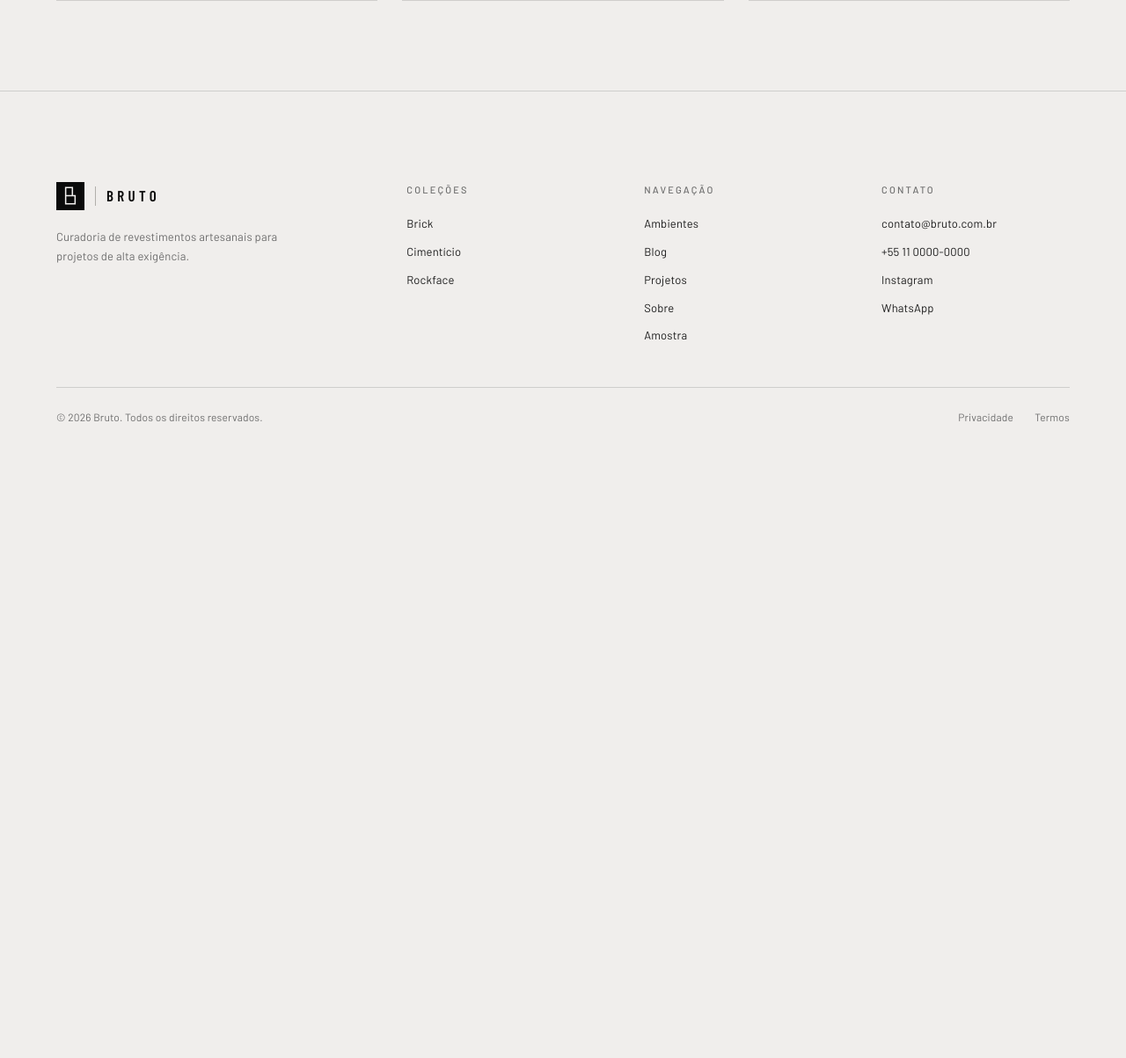
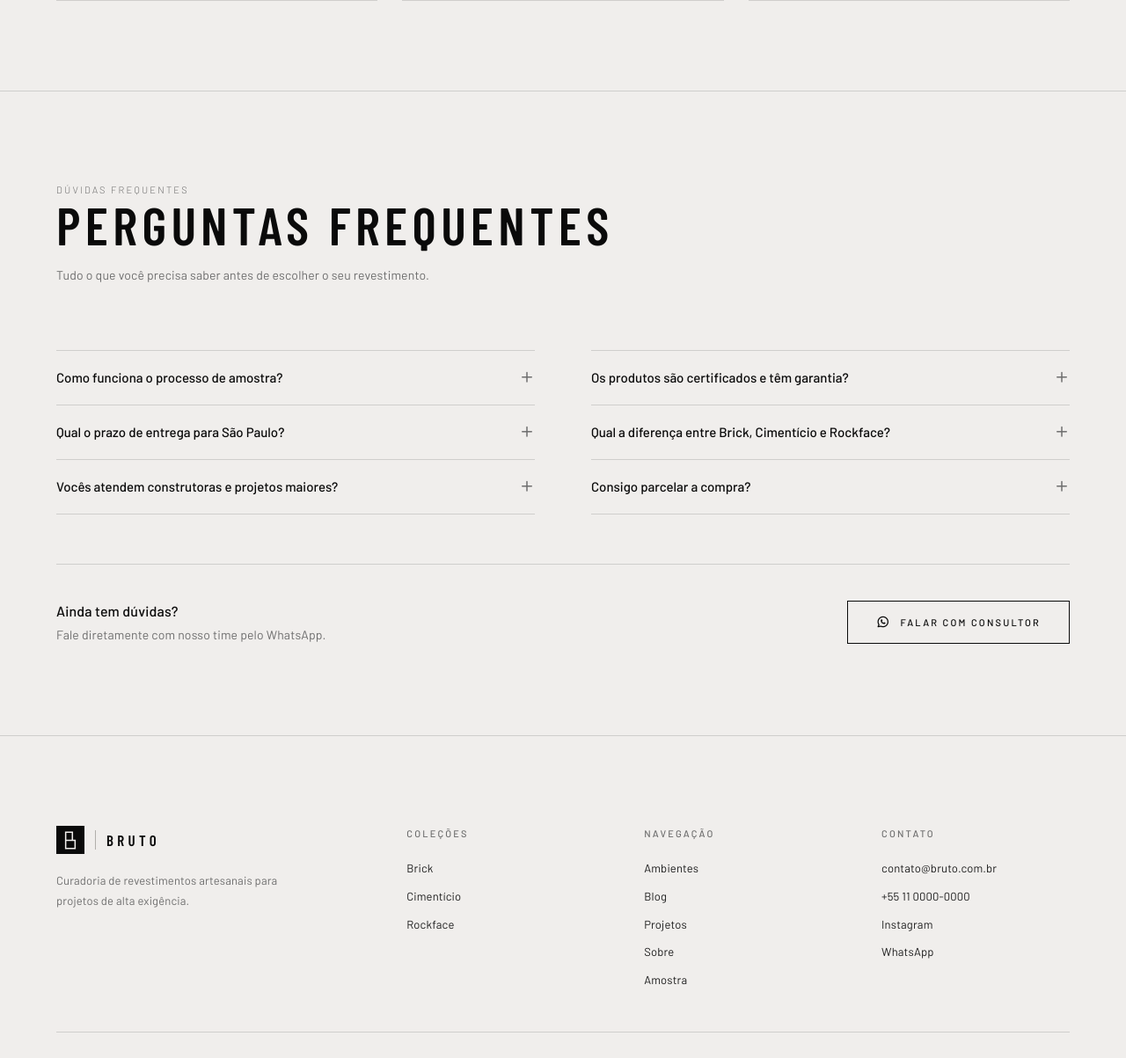
Before and after one commit to devupsite/bruto, a PHP site: page / in a window 1280 px wide. Shown: the part 5297-6500 px from the top of the page at 88% size. Before the commit the page ends 5776 px from the top, so only its background shows below. Run offline with PHP 8.4, Linux system fonts and the light colour scheme.

Commit message:
Adiciona seção FAQ com accordion — 6 perguntas em grid 2 colunas

```diff
--- a/index.html
+++ b/index.html
@@ -415,6 +415,105 @@
 
 
   <!-- ══════════════════════════════════════════
+       FAQ
+  ══════════════════════════════════════════ -->
+  <section class="faq">
+    <div class="wrap">
+
+      <div class="faq__head section-head reveal">
+        <span class="eyebrow">Dúvidas frequentes</span>
+        <h2 class="display-title">Perguntas frequentes</h2>
+        <p class="section-sub">Tudo o que você precisa saber antes de escolher o seu revestimento.</p>
+      </div>
+
+      <div class="faq__grid">
+
+        <div class="faq__col">
+
+          <div class="faq__item reveal">
+            <button class="faq__q" aria-expanded="false">
+              <span>Como funciona o processo de amostra?</span>
+              <i class="ti ti-plus faq__icon" aria-hidden="true"></i>
+            </button>
+            <div class="faq__a" hidden>
+              Você solicita pelo site ou WhatsApp. Selecionamos as peças da coleção de interesse, embalamos com cuidado e enviamos diretamente ao seu endereço. O frete da amostra é por nossa conta.
+            </div>
+          </div>
+
+          <div class="faq__item reveal reveal-delay-1">
+            <button class="faq__q" aria-expanded="false">
+              <span>Qual o prazo de entrega para São Paulo?</span>
+              <i class="ti ti-plus faq__icon" aria-hidden="true"></i>
+            </button>
+            <div class="faq__a" hidden>
+              Para a Grande São Paulo, em média 3 a 5 dias úteis após a confirmação do pagamento. Demais regiões do Brasil de 7 a 12 dias úteis, dependendo da transportadora.
+            </div>
+          </div>
+
+          <div class="faq__item reveal reveal-delay-2">
+            <button class="faq__q" aria-expanded="false">
+              <span>Vocês atendem construtoras e projetos maiores?</span>
+              <i class="ti ti-plus faq__icon" aria-hidden="true"></i>
+            </button>
+            <div class="faq__a" hidden>
+              Sim. Temos condições especiais para projetos de grande volume — construtoras, incorporadoras e escritórios de arquitetura. Entre em contato pelo WhatsApp para atendimento personalizado.
+            </div>
+          </div>
+
+        </div>
+
+        <div class="faq__col">
+
+          <div class="faq__item reveal">
+            <button class="faq__q" aria-expanded="false">
+              <span>Os produtos são certificados e têm garantia?</span>
+              <i class="ti ti-plus faq__icon" aria-hidden="true"></i>
+            </button>
+            <div class="faq__a" hidden>
+              Todos os revestimentos passam por curadoria rigorosa. Os produtos vêm com certificação técnica do fabricante e garantia de 12 meses contra defeitos de fabricação.
+            </div>
+          </div>
+
+          <div class="faq__item reveal reveal-delay-1">
+            <button class="faq__q" aria-expanded="false">
+              <span>Qual a diferença entre Brick, Cimentício e Rockface?</span>
+              <i class="ti ti-plus faq__icon" aria-hidden="true"></i>
+            </button>
+            <div class="faq__a" hidden>
+              Brick remete ao tijolo artesanal, com texturas irregulares e tons quentes. Cimentício é contemporâneo — superfícies lisas com pigmentação industrial. Rockface imita a pedra natural com relevo marcado, ideal para fachadas de alto impacto.
+            </div>
+          </div>
+
+          <div class="faq__item reveal reveal-delay-2">
+            <button class="faq__q" aria-expanded="false">
+              <span>Consigo parcelar a compra?</span>
+              <i class="ti ti-plus faq__icon" aria-hidden="true"></i>
+            </button>
+            <div class="faq__a" hidden>
+              Sim. Aceitamos cartão de crédito em até 12x sem juros, boleto bancário à vista e PIX com 3% de desconto. O atendimento via WhatsApp pode indicar a melhor opção para o seu pedido.
+            </div>
+          </div>
+
+        </div>
+
+      </div>
+
+      <div class="faq__footer reveal">
+        <div>
+          <p class="faq__footer-title">Ainda tem dúvidas?</p>
+          <p class="faq__footer-sub">Fale diretamente com nosso time pelo WhatsApp.</p>
+        </div>
+        <a href="#" class="btn btn--outline">
+          <i class="ti ti-brand-whatsapp" aria-hidden="true"></i>
+          Falar com consultor
+        </a>
+      </div>
+
+    </div>
+  </section>
+
+
+  <!-- ══════════════════════════════════════════
        FOOTER
   ══════════════════════════════════════════ -->
   <footer class="footer">
@@ -509,6 +608,25 @@
         menuBtn.querySelector('i').className = 'ti ti-menu-2';
       });
     });
+
+    // FAQ accordion
+    document.querySelectorAll('.faq__q').forEach(btn => {
+      btn.addEventListener('click', () => {
+        const item = btn.closest('.faq__item');
+        const answer = item.querySelector('.faq__a');
+        const isOpen = btn.getAttribute('aria-expanded') === 'true';
+        document.querySelectorAll('.faq__item').forEach(i => {
+          i.querySelector('.faq__q').setAttribute('aria-expanded', 'false');
+          i.querySelector('.faq__a').hidden = true;
+          i.classList.remove('faq__item--open');
+        });
+        if (!isOpen) {
+          btn.setAttribute('aria-expanded', 'true');
+          answer.hidden = false;
+          item.classList.add('faq__item--open');
+        }
+      });
+    });
   </script>
 
 </body>
--- a/styles.css
+++ b/styles.css
@@ -650,6 +650,80 @@
     .dep__role { font-size: 12px; color: var(--concreto); margin-top: 2px; }
 
     /* ════════════════════════════════════════════
+       FAQ
+    ════════════════════════════════════════════ */
+    .faq { padding: var(--sec-pad) 0; border-top: 1px solid var(--line); }
+
+    .faq__grid {
+      display: grid;
+      grid-template-columns: 1fr 1fr;
+      gap: 0 clamp(32px, 5vw, 80px);
+    }
+
+    .faq__item { border-top: 1px solid var(--line); }
+    .faq__item:last-child { border-bottom: 1px solid var(--line); }
+
+    .faq__q {
+      display: flex;
+      justify-content: space-between;
+      align-items: flex-start;
+      gap: 16px;
+      width: 100%;
+      padding: 20px 0;
+      text-align: left;
+      font-size: 15px;
+      font-weight: 500;
+      color: var(--ferro);
+      line-height: 1.4;
+      cursor: pointer;
+    }
+    .faq__q:hover { color: var(--concreto); }
+
+    .faq__icon {
+      flex-shrink: 0;
+      font-size: 18px;
+      margin-top: 1px;
+      color: var(--concreto);
+      transition: transform .22s ease, color .22s ease;
+    }
+    .faq__item--open .faq__icon {
+      transform: rotate(45deg);
+      color: var(--ferro);
+    }
+
+    .faq__a {
+      padding-bottom: 20px;
+      font-size: 14px;
+      line-height: 1.8;
+      color: var(--concreto);
+    }
+
+    .faq__footer {
+      margin-top: clamp(36px, 5vw, 56px);
+      padding-top: clamp(28px, 4vw, 40px);
+      border-top: 1px solid var(--line);
+      display: flex;
+      align-items: center;
+      justify-content: space-between;
+      gap: 24px;
+    }
+    .faq__footer-title {
+      font-size: 16px;
+      font-weight: 500;
+      color: var(--ferro);
+    }
+    .faq__footer-sub {
+      margin-top: 4px;
+      font-size: 14px;
+      color: var(--concreto);
+    }
+
+    @media (max-width: 720px) {
+      .faq__grid { grid-template-columns: 1fr; }
+      .faq__footer { flex-direction: column; align-items: flex-start; }
+    }
+
+    /* ════════════════════════════════════════════
        FOOTER
     ════════════════════════════════════════════ */
     .footer { padding-top: var(--sec-pad); border-top: 1px solid var(--line); }
```
